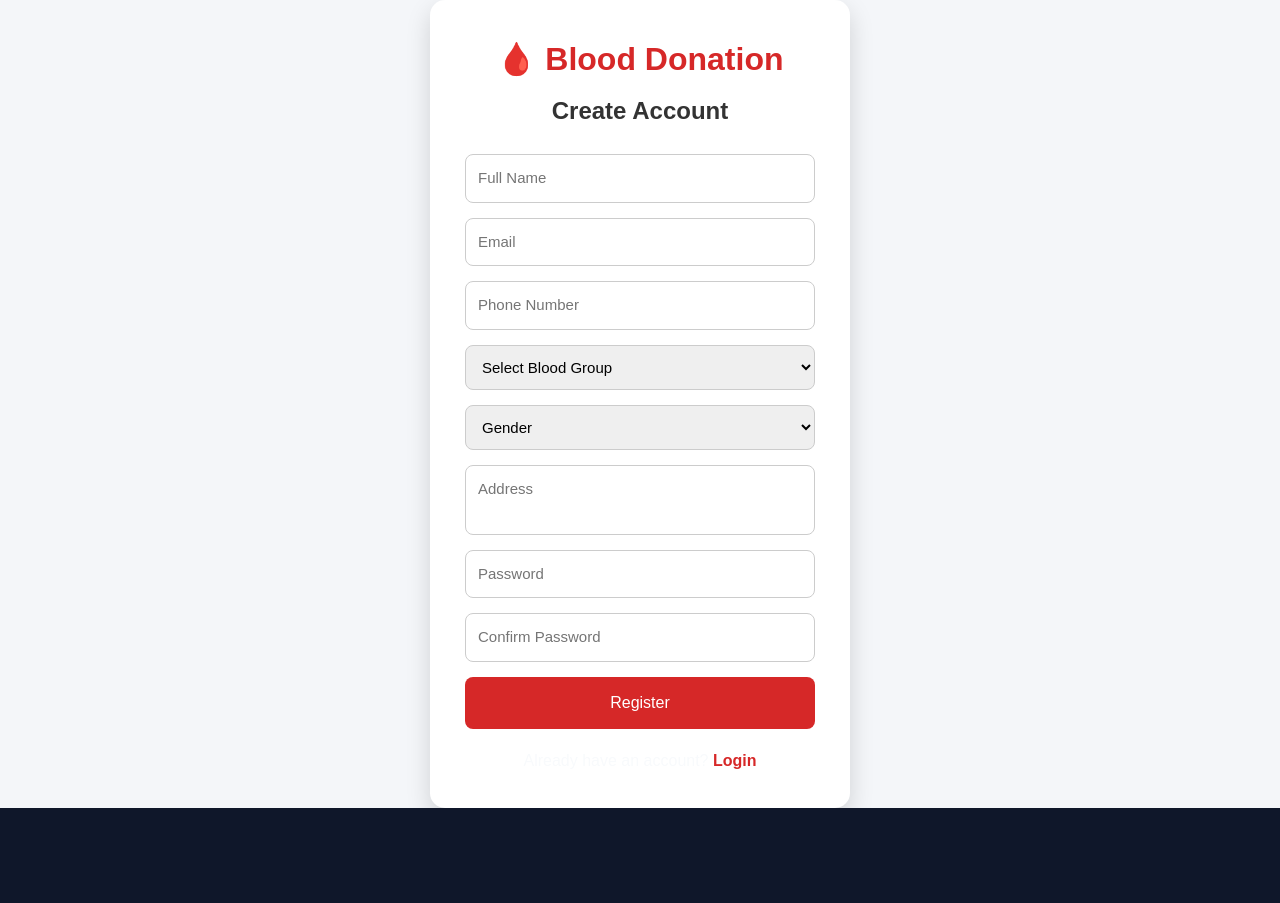
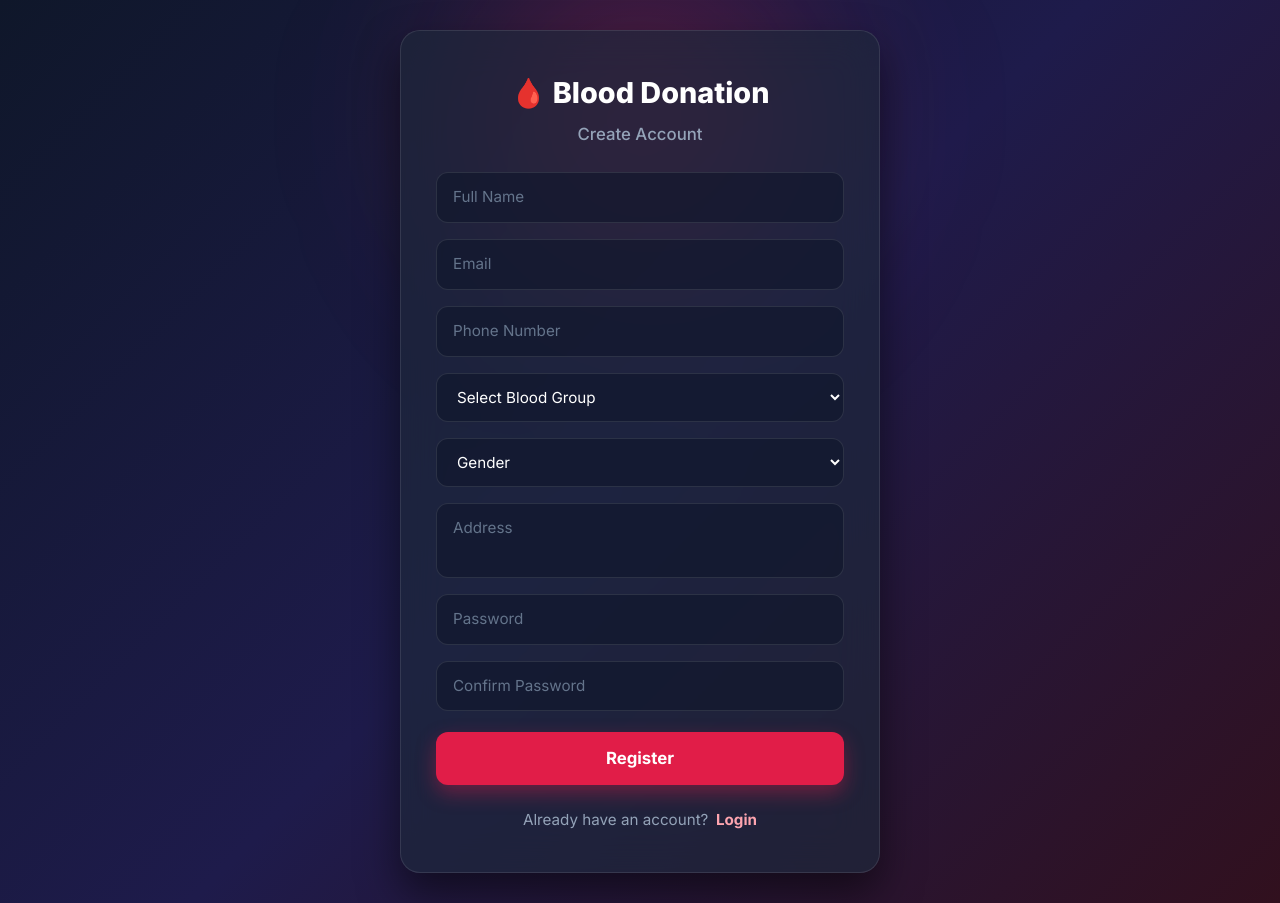
Before and after one commit to mansurarashidrime50/Blood-Donation-Management-System, a React app in the folder frontend/: page /register in a window 1280 px wide. Before the commit the page ends 808 px from the top, so only its background shows below. Built offline with nearby package versions, Linux system fonts and the light colour scheme; no server answers; the HTML template or start-up script is replaced by a standard one.

Commit message:
Update Register.css
updated Register.css

```diff
--- a/frontend/src/Pages/Register.css
+++ b/frontend/src/Pages/Register.css
@@ -1,4 +1,4 @@
-*{
+/* *{
     margin:0;
     padding:0;
     box-sizing:border-box;
@@ -102,4 +102,176 @@ body{
     text-decoration:none;
     font-weight:bold;
 
+} */
+
+
+
+
+@import url('https://fonts.googleapis.com/css2?family=Inter:wght@400;500;600;700;800&display=swap');
+
+:root {
+  --bg-gradient: linear-gradient(135deg, #0f172a 0%, #1e1b4b 50%, #31101e 100%);
+  --accent-red: #e11d48;
+  --accent-red-hover: #be123c;
+  --accent-red-glow: rgba(225, 29, 72, 0.4);
+  --text-main: #f8fafc;
+  --text-muted: #94a3b8;
+  --card-bg: rgba(30, 41, 59, 0.65);
+  --card-border: rgba(255, 255, 255, 0.12);
+  --input-bg: rgba(15, 23, 42, 0.6);
 }
+
+.register-container {
+  width: 100%;
+  min-height: 100vh;
+  display: flex;
+  justify-content: center;
+  align-items: center;
+  background: var(--bg-gradient);
+  font-family: 'Inter', system-ui, -apple-system, sans-serif;
+  color: var(--text-main);
+  position: relative;
+  overflow: hidden;
+  padding: 30px 20px;
+}
+
+/* Background Ambient Glow */
+.register-container::before {
+  content: "";
+  position: absolute;
+  top: -15%;
+  left: 50%;
+  transform: translateX(-50%);
+  width: 500px;
+  height: 500px;
+  background: radial-gradient(circle, var(--accent-red-glow) 0%, rgba(0, 0, 0, 0) 70%);
+  filter: blur(80px);
+  pointer-events: none;
+}
+
+.register-card {
+  width: 100%;
+  max-width: 480px;
+  background: var(--card-bg);
+  backdrop-filter: blur(20px);
+  padding: 40px 35px;
+  border-radius: 20px;
+  border: 1px solid var(--card-border);
+  box-shadow: 0 20px 40px rgba(0, 0, 0, 0.5);
+  position: relative;
+  z-index: 10;
+}
+
+.register-card h1 {
+  color: #ffffff;
+  text-align: center;
+  font-size: 1.8rem;
+  font-weight: 800;
+  margin-bottom: 8px;
+  display: flex;
+  align-items: center;
+  justify-content: center;
+  gap: 10px;
+}
+
+.register-card h2 {
+  text-align: center;
+  margin-bottom: 25px;
+  color: var(--text-muted);
+  font-size: 1.05rem;
+  font-weight: 500;
+}
+
+.register-card form {
+  display: flex;
+  flex-direction: column;
+}
+
+.register-card input,
+.register-card select,
+.register-card textarea {
+  margin-bottom: 16px;
+  padding: 13px 16px;
+  border: 1px solid var(--card-border);
+  border-radius: 12px;
+  font-size: 0.95rem;
+  background: var(--input-bg);
+  color: #ffffff;
+  outline: none;
+  transition: all 0.25s ease;
+  font-family: inherit;
+}
+
+.register-card select option {
+  background: #0f172a;
+  color: #ffffff;
+}
+
+.register-card input::placeholder,
+.register-card textarea::placeholder {
+  color: #64748b;
+}
+
+.register-card input:focus,
+.register-card select:focus,
+.register-card textarea:focus {
+  border-color: var(--accent-red);
+  box-shadow: 0 0 0 3px var(--accent-red-glow);
+}
+
+.register-card textarea {
+  resize: none;
+  height: 75px;
+}
+
+.register-card button[type="submit"] {
+  background: var(--accent-red);
+  color: #ffffff;
+  border: none;
+  padding: 14px;
+  border-radius: 12px;
+  cursor: pointer;
+  font-size: 1.05rem;
+  font-weight: 700;
+  transition: all 0.3s ease;
+  box-shadow: 0 8px 20px var(--accent-red-glow);
+  margin-top: 5px;
+}
+
+.register-card button[type="submit"]:hover {
+  background: var(--accent-red-hover);
+  transform: translateY(-2px);
+  box-shadow: 0 12px 25px rgba(225, 29, 72, 0.6);
+}
+
+.register-card p {
+  text-align: center;
+  margin-top: 24px;
+  color: var(--text-muted);
+  font-size: 0.95rem;
+}
+
+.register-card a {
+  color: #fda4af;
+  text-decoration: none;
+  font-weight: 700;
+  margin-left: 4px;
+  transition: color 0.2s;
+}
+
+.register-card a:hover {
+  color: var(--accent-red);
+}
+
+.home-back-link {
+  display: block;
+  text-align: center;
+  margin-top: 16px;
+  color: var(--text-muted);
+  font-size: 0.85rem;
+  text-decoration: none;
+}
+
+.home-back-link:hover {
+  color: #ffffff;
+}
```
